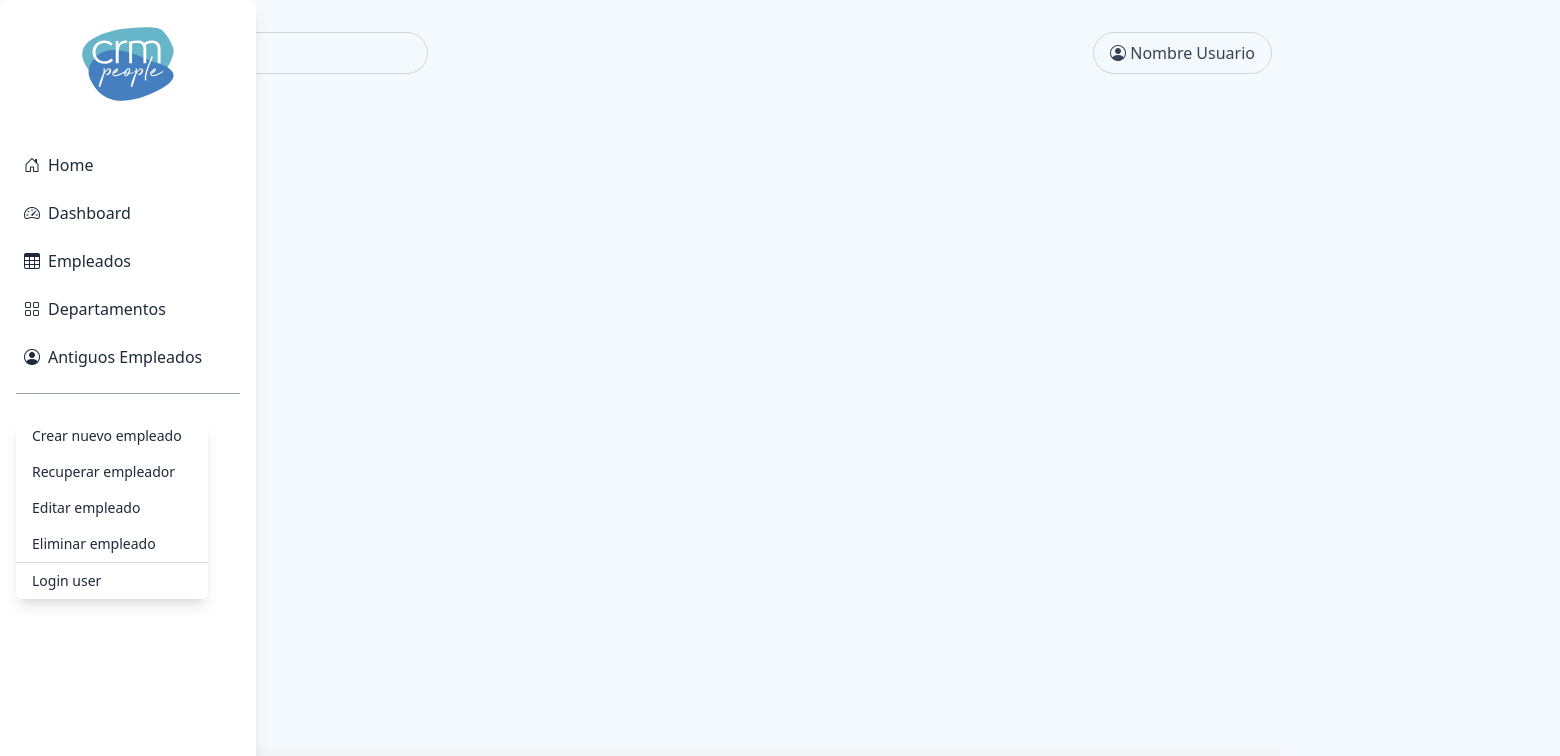
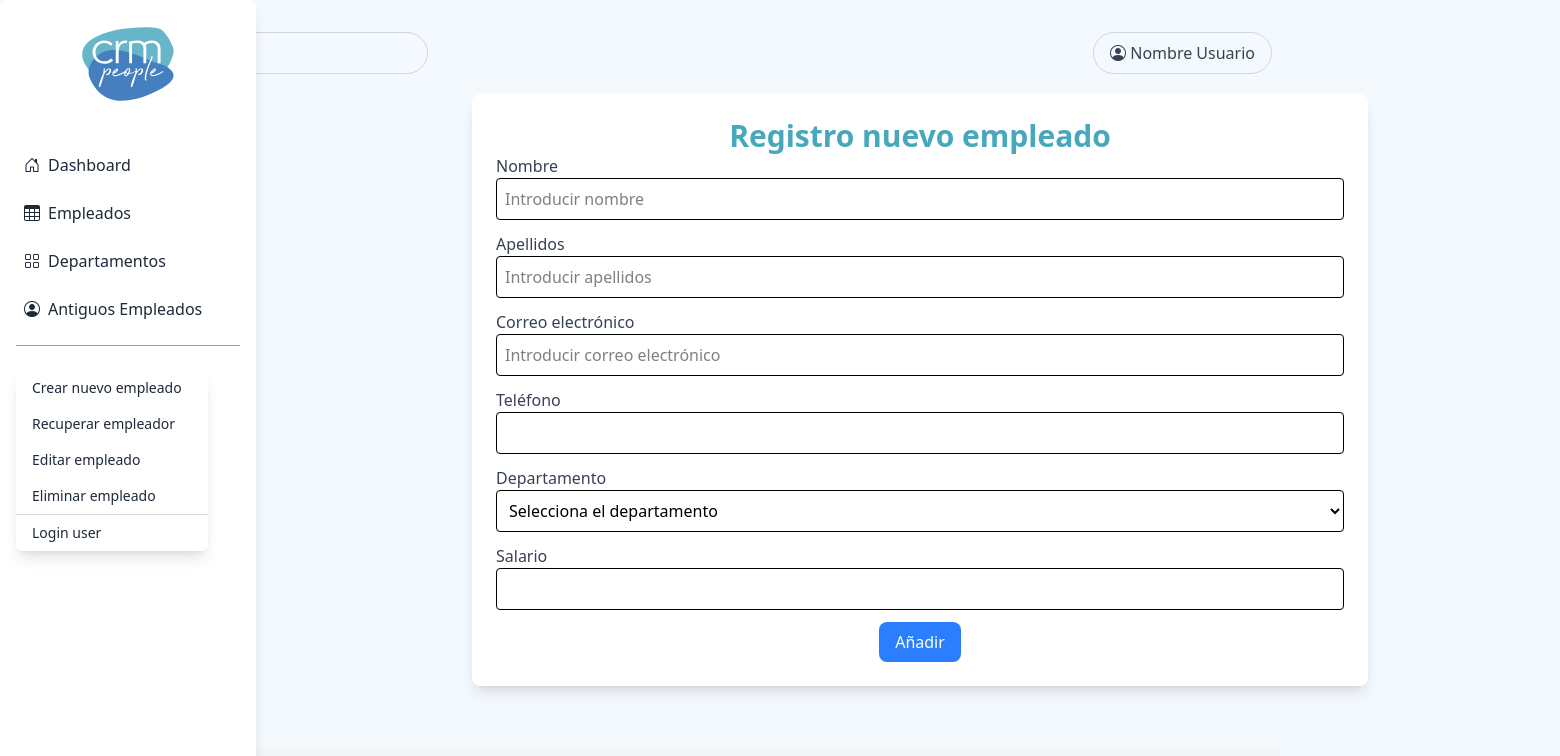
Before and after one commit to SandraLlamasRizo/crm-people, a React (Vite) app: page /newEmployee in a window 1280 px wide. Shown: the top 756 px of the page, 1560 px wide, since content can reach past the window. Built offline with nearby package versions, Linux system fonts and the light colour scheme.

Commit message:
actualización lunes

```diff
--- a/src/components/NavBar.jsx
+++ b/src/components/NavBar.jsx
@@ -7,7 +7,7 @@ function NavBar() {
   return (
     <div className="flex">
       {/* Sidebar fijo para pantallas grandes */}
-      <div className="hidden md:flex flex-col p-4 bg-white dark:bg-gray-200 text-gray-800 dark:text-gray-800 min-h-screen w-64 shadow-lg fixed z-50 rounded-lg">
+      <div className="hidden lg:flex flex-col p-4 bg-white dark:bg-gray-200 text-gray-800 dark:text-gray-800 min-h-screen w-64 shadow-lg fixed z-50 rounded-lg">
         {/* Logo */}
         <div className="flex flex-col items-center">
           <img
@@ -25,15 +25,6 @@ function NavBar() {
               href="#"
               className="flex items-center p-2 rounded-md text-gray-800 dark:text-gray-800 hover:bg-gray-200 dark:hover:bg-gray-300"            >
               <i className="bi bi-house-door mr-2"></i>
-              Home
-            </a>
-          </li>
-          <li>
-            <a
-              href="#"
-              className="flex items-center p-2 rounded-md text-gray-800 dark:text-gray-800 hover:bg-gray-200 dark:hover:bg-gray-300"
-            >
-              <i className="bi bi-speedometer2 mr-2"></i>
               Dashboard
             </a>
           </li>
--- a/src/pages/LoginUser.jsx
+++ b/src/pages/LoginUser.jsx
@@ -22,7 +22,7 @@ function LoginUser() {
                             type="email"
                             id="email"
                             placeholder="name@example.com"
-                            className="mt-1 w-full px-4 py-2 border rounded-md focus:outline-none focus:ring-2 focus:ring-blue-400"
+                            className="mt-1 w-full px-4 py-2 border rounded-md focus:outline-none focus:ring-2 focus:ring-[#47A7BD]"
                         />
                     </div>
 
@@ -34,7 +34,7 @@ function LoginUser() {
                             type="password"
                             id="password"
                             placeholder="Password"
-                            className="mt-1 w-full px-4 py-2 border rounded-md focus:outline-none focus:ring-2 focus:ring-blue-400"
+                            className="mt-1 w-full px-4 py-2 border rounded-md focus:outline-none focus:ring-2 focus:ring-[#47A7BD]"
                         />
                     </div>
 
@@ -45,7 +45,7 @@ function LoginUser() {
 
                     <button
                         type="submit"
-                        className="w-full bg-[#47A7BD] text-white py-2 rounded-md hover:bg-blue-600 transition"
+                        className="w-full bg-[#47A7BD] text-white rounded-full px-6 py-3 hover:bg-gray-400 transition"
                     >
                         Iniciar sesión
                     </button>
--- a/src/pages/NewEmployee.jsx
+++ b/src/pages/NewEmployee.jsx
@@ -1,6 +1,57 @@
 function NewEmployee() {
+    return (
+        <div className="container mx-auto mt-5 px-4 md:ml-70">
+            <div className="flex justify-center">
+                <div className="w-full max-w-4xl">
+                    <div className="bg-white shadow-lg rounded-lg p-6">
+                        <h2 className="text-center text-3xl font-bold text-[#47A7BD]">Registro nuevo empleado</h2>
+                        <form>
+                            {/* Información Personal */}
+                            <div className="mb-3">
+                                <label className="block text-gray-700">Nombre</label>
+                                <input type="text" className="w-full border p-2 rounded" placeholder="Introducir nombre" required />
+                            </div>
+                            <div className="mb-3">
+                                <label className="block text-gray-700">Apellidos</label>
+                                <input type="text" className="w-full border p-2 rounded" placeholder="Introducir apellidos" required />
+                            </div>
+                            <div className="mb-3">
+                                <label className="block text-gray-700">Correo electrónico</label>
+                                <input type="email" className="w-full border p-2 rounded" placeholder="Introducir correo electrónico" required />
+                            </div>
+                            <div className="mb-3">
+                                <label className="block text-gray-700">Teléfono</label>
+                                <input type="number" className="w-full border p-2 rounded" required />
+                            </div>
+                            {/* Departamento */}
 
-    return <div>New employee works!</div>
+                            <div className="mb-3">
+                                <label className="block text-gray-700">Departamento</label>
+                                <select className="w-full border p-2 rounded" required>
+                                    <option value="">Selecciona el departamento</option>
+                                    <option value="Uno">Uno</option>
+                                    <option value="Dos">Dos</option>
+                                    <option value="Tres">Tres</option>
+                                    <option value="Cuatro">Cuatro</option>
+                                    <option value="Cinco">Cinco</option>
+                                </select>
+                            </div>
+
+                            <div className="mb-3">
+                                <label className="block text-gray-700">Salario</label>
+                                <input type="number" className="w-full border p-2 rounded" accept="image/*" required />
+                            </div>
+
+                            {/* Submit Button */}
+                            <div className="text-center">
+                                <button type="submit" className="bg-blue-500 text-white py-2 px-4 rounded-lg">Añadir</button>
+                            </div>
+                        </form>
+                    </div>
+                </div>
+            </div>
+        </div>
+    );
 }
 
 export default NewEmployee;
--- /dev/null
+++ b/src/pages/PasswordReset.jsx
@@ -0,0 +1,40 @@
+function PasswordReset() {
+    return (
+        <div className="container mx-auto py-5 px-4">
+            <div className="flex justify-center">
+                <div className="w-full max-w-lg">
+
+                        {/* Step Indicator */}
+                    <div className="bg-white shadow-lg rounded-lg p-6">
+                    <div className="text-center mb-4">
+                            <h2 className="text-center text-3xl font-bold text-[#47A7BD]">Recupera tu contraseña</h2>
+                        <p className="text-gray-500">Sigue los pasos para restablecer tu contraseña de forma segura</p>
+                    </div>
+                        <div className="flex justify-center items-center mb-4">
+                            <div className="w-8 h-8 flex items-center justify-center bg-[#47A7BD] text-white rounded-full">1</div>
+                            <div className="w-10 h-1 bg-gray-300 mx-2"></div>
+                            <div className="w-8 h-8 flex items-center justify-center bg-gray-300 text-gray-500 rounded-full">2</div>
+                            <div className="w-10 h-1 bg-gray-300 mx-2"></div>
+                            <div className="w-8 h-8 flex items-center justify-center bg-gray-300 text-gray-500 rounded-full">3</div>
+                        </div>
+
+                        {/* Step 1: Email Verification */}
+                        <div>
+                            <h5 className="text-lg font-medium mb-4  text-gray-700">Verificación de correo electrónico</h5>
+                            <form>
+                                <div className="mb-4">
+                                    <label className="block text-gray-700">Correo electrónico</label>
+                                    <input type="email" className="w-full px-4 py-2 border border-gray-300 rounded-md focus:outline-none focus:ring-2 focus:ring-[#47A7BD]" placeholder="Enter your email" required />
+                                    <p className="text-gray-500 text-sm mt-1">Te enviaremos un código de verificación a este correo electrónico</p>
+                                </div>
+                                <button className="w-full bg-[#47A7BD] text-white rounded-full px-6 py-3 hover:bg-gray-400 transition">Enviar código de verificación</button>
+                            </form>
+                        </div>
+                    </div>
+                </div>
+            </div>
+        </div>
+    );
+}
+
+export default PasswordReset;
--- a/src/pages/RegisterUser.jsx
+++ b/src/pages/RegisterUser.jsx
@@ -59,7 +59,7 @@ function RegisterUser() {
 
                     <button
                         type="submit"
-                        className="w-full bg-[#47A7BD] text-white py-2 rounded-md hover:bg-blue-600 transition"
+                        className="w-full bg-[#47A7BD] text-white rounded-full px-6 py-3 hover:bg-gray-400 transition"
                     >
                         Registrarme
                     </button>
--- a/src/routes.jsx
+++ b/src/routes.jsx
@@ -11,6 +11,7 @@ import NotFound from "./pages/NotFound";
 import LandingPage from "./pages/LandingPage";
 import Dasboard from "./pages/Dashboard";
 import DetailDepartments from "./pages/DetailDepartments";
+import PasswordReset from "./pages/PasswordReset";
 
 function MainRoutes() {
 
@@ -28,6 +29,7 @@ function MainRoutes() {
             <Route path="*" element={<NotFound />} />
             <Route path="dashboard" element={<Dasboard />} />
             <Route path="departments/:departmentId" element={<DetailDepartments />} />
+            <Route path="resetpassword" element={<PasswordReset />} />
         </Routes>
     )
 }
```
Also changed, not shown: src/pages/LandingPage.jsx (+25 -1 lines).
